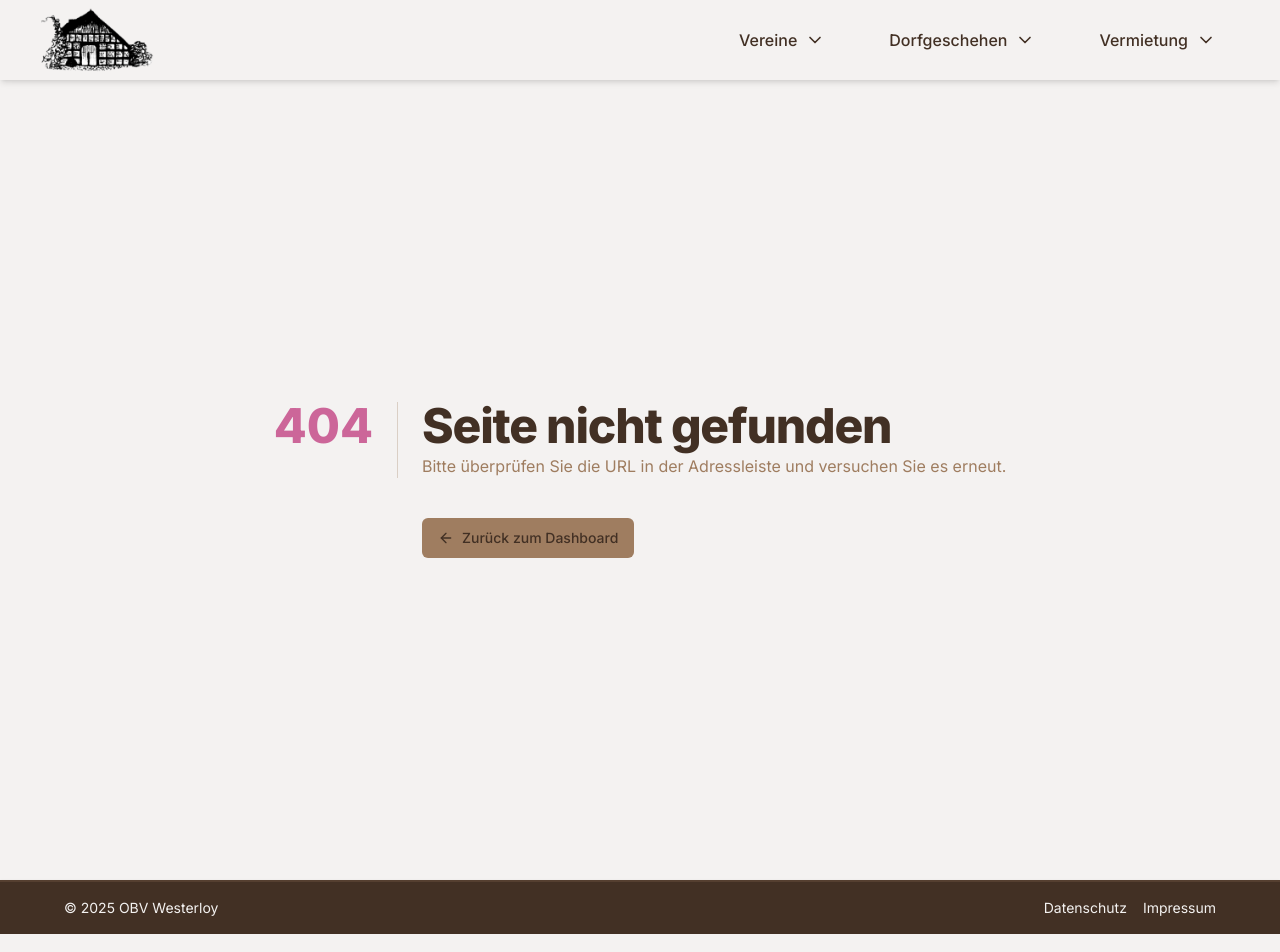
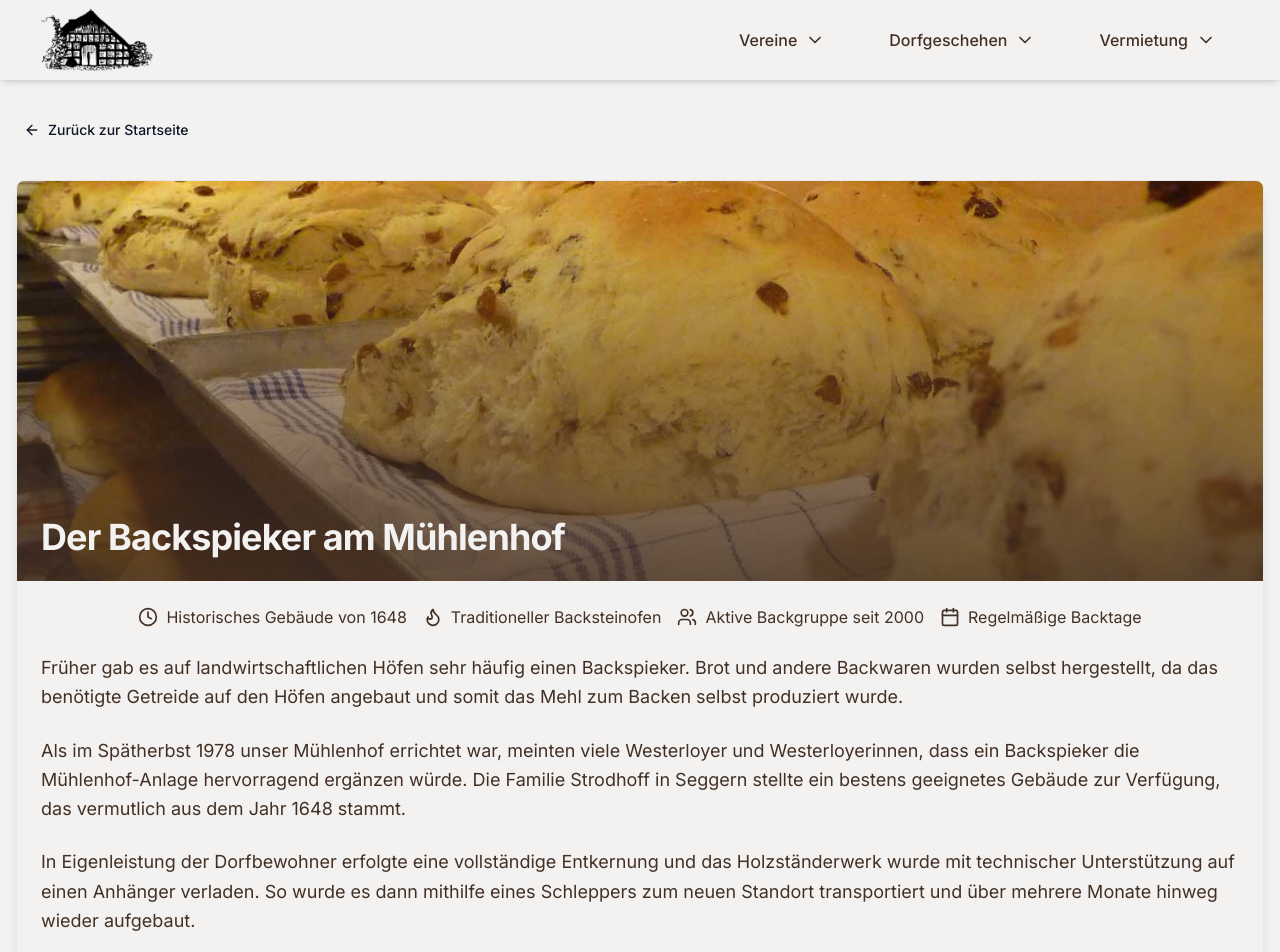
Before and after one commit to Pudl0/westerloy, a Next.js app: page /vereine/backgruppe in a window 1280 px wide. Before the commit this address had no page. Shown: the top 952 px of the page. Built offline with nearby package versions, Linux system fonts and the light colour scheme.

Commit message:
adding page for backing group

```diff
--- /dev/null
+++ b/src/app/vereine/backgruppe/page.tsx
@@ -0,0 +1,55 @@
+import { Calendar, Clock, Flame, Users } from 'lucide-react';
+
+import PageLayout, { type PageContent } from '@/components/layout/page-layout';
+
+export default function Backgruppe() {
+  const pageContent: PageContent = {
+    title: 'Der Backspieker am Mühlenhof',
+    headerImage: '/Backgruppe.jpg',
+    headerImageAlt: 'Der historische Backspieker am Mühlenhof',
+    paragraphs: [
+      'Früher gab es auf landwirtschaftlichen Höfen sehr häufig einen Backspieker. Brot und andere Backwaren wurden selbst hergestellt, da das benötigte Getreide auf den Höfen angebaut und somit das Mehl zum Backen selbst produziert wurde.',
+      'Als im Spätherbst 1978 unser Mühlenhof errichtet war, meinten viele Westerloyer und Westerloyerinnen, dass ein Backspieker die Mühlenhof-Anlage hervorragend ergänzen würde. Die Familie Strodhoff in Seggern stellte ein bestens geeignetes Gebäude zur Verfügung, das vermutlich aus dem Jahr 1648 stammt.',
+      'In Eigenleistung der Dorfbewohner erfolgte eine vollständige Entkernung und das Holzständerwerk wurde mit technischer Unterstützung auf einen Anhänger verladen. So wurde es dann mithilfe eines Schleppers zum neuen Standort transportiert und über mehrere Monate hinweg wieder aufgebaut.',
+      'Im Jahr 2000 fanden sich engagierte Dorfbewohner zusammen, um die Backgruppe ins Leben zu rufen und gemeinsam erste Rezepte auszuprobieren. 2005 wurde der ursprüngliche Ofen mit finanzieller Unterstützung der Bingostiftung in Höhe von fast 10.000 Euro vollständig erneuert.',
+      'Heute ist der Backspieker ein lebendiger Treffpunkt. Schulklassen, Kindergartengruppen und Ferienpassaktionen nutzen die Gelegenheit, um gemeinsam zu backen. Kinder können ihren eigenen Teig herstellen und ihn im historischen Ofen backen – eine Erfahrung, die Tradition und Gemeinschaft verbindet.',
+      'Mehrmals im Jahr lädt die Backgruppe des Ortsbürgervereins zu einem Backtag ein und trägt mit ihrem Einsatz dazu bei, die Veranstaltungen auf dem Mühlenhof zu bereichern. In der Backgruppe engagieren sich zahlreiche Helferinnen und Helfer im Alter von 14 bis 78 Jahren, die mit Freude und Tatkraft bei der Sache sind.',
+    ],
+    metadata: [
+      {
+        icon: <Clock className="mr-2 h-5 w-5" />,
+        text: 'Historisches Gebäude von 1648',
+      },
+      {
+        icon: <Flame className="mr-2 h-5 w-5" />,
+        text: 'Traditioneller Backsteinofen',
+      },
+      {
+        icon: <Users className="mr-2 h-5 w-5" />,
+        text: 'Aktive Backgruppe seit 2000',
+      },
+      {
+        icon: <Calendar className="mr-2 h-5 w-5" />,
+        text: 'Regelmäßige Backtage',
+      },
+    ],
+    actions: (
+      <div className="mt-8 rounded-lg bg-westerloySecondary/10 p-6">
+        <h3 className="mb-4 text-xl font-semibold text-westerloyPrimary">Besuchen Sie uns!</h3>
+        <p className="text-westerloyPrimary">
+          Wir freuen uns auf Ihren Besuch und darauf, gemeinsam die alte Backkunst zu erleben! Schulklassen,
+          Kindergartengruppen und alle Interessierten sind herzlich willkommen, die Tradition des Backens im
+          historischen Backspieker kennenzulernen.
+        </p>
+        <div className="mt-4 rounded-md bg-westerloyPrimary/10 p-4">
+          <p className="text-sm text-westerloyPrimary">
+            <strong>Hinweis:</strong> Nach einem Brand im Oktober 2009 wurde der Backspieker dank tatkräftiger
+            Unterstützung schnell wieder instand gesetzt und die Aktivitäten konnten fortgesetzt werden.
+          </p>
+        </div>
+      </div>
+    ),
+  };
+
+  return <PageLayout content={pageContent} />;
+}
--- a/src/components/navbar/navgroups.ts
+++ b/src/components/navbar/navgroups.ts
@@ -30,6 +30,12 @@ export const navGroups: NavGroup[] = [
         icon: Users2,
         description: 'Unser Dorf spielt Theater',
       },
+      {
+        name: 'Backgruppe',
+        href: '/vereine/backgruppe',
+        icon: Users2,
+        description: 'Die Backhruppe und ihr Backspieker',
+      },
     ],
   },
   {
@@ -49,7 +55,7 @@ export const navGroups: NavGroup[] = [
       },
     ],
   },
-    {
+  {
     title: 'Vermietung',
     items: [
       {
@@ -64,7 +70,7 @@ export const navGroups: NavGroup[] = [
         icon: Star,
         description: 'Grillen in der Natur',
       },
-            {
+      {
         name: 'Scheune',
         href: '/vermietung/scheune',
         icon: Star,
```
Also changed, not shown: public/Backgruppe.jpg (added).
